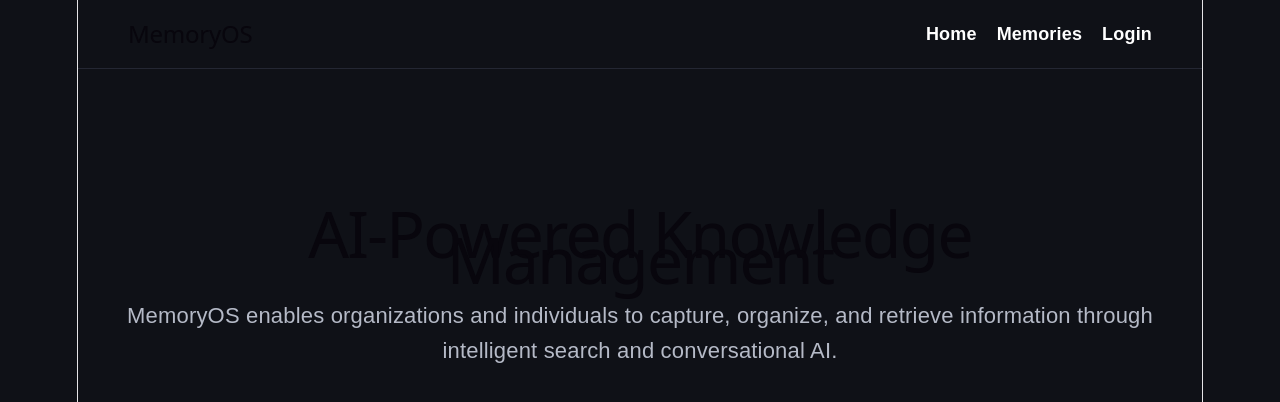
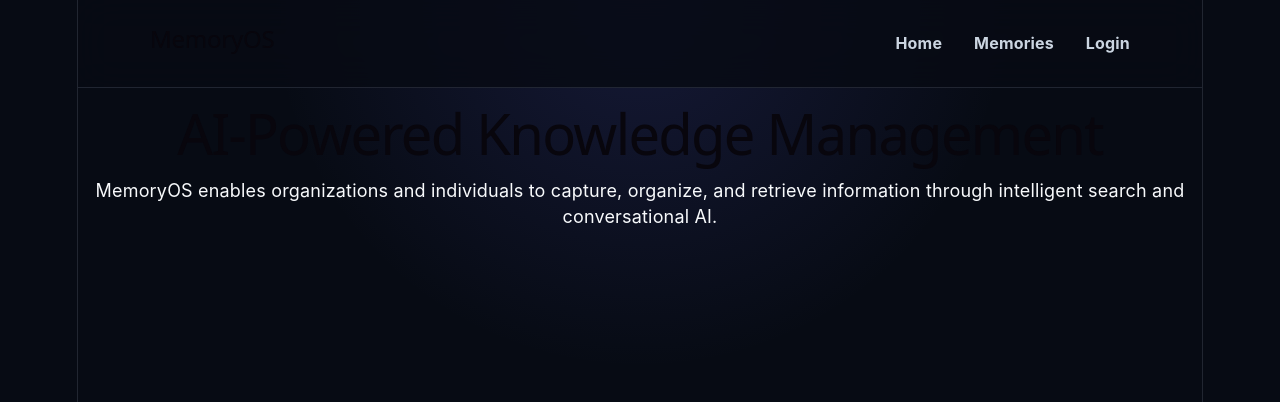
Before and after one commit to Shazeeda/MemoryOS, a React app in the folder frontend/: page / in a window 1280 px wide. Shown: the top 402 px of the page. Built offline with nearby package versions, Linux system fonts and the light colour scheme; the HTML template or start-up script is replaced by a standard one.

Commit message:
Polish MemoryOS SaaS UI

```diff
--- a/frontend/src/App.css
+++ b/frontend/src/App.css
@@ -1,65 +1,329 @@
+* {
+  box-sizing: border-box;
+}
+
+:root {
+  --bg: #070b14;
+  --panel: #0f172a;
+  --panel-soft: #111827;
+  --border: rgba(148, 163, 184, 0.18);
+  --border-strong: rgba(148, 163, 184, 0.28);
+  --text: #f8fafc;
+  --muted: #94a3b8;
+  --muted-light: #cbd5e1;
+  --accent: #818cf8;
+  --accent-soft: rgba(129, 140, 248, 0.16);
+}
+
+html {
+  scroll-behavior: smooth;
+}
+
 body {
   margin: 0;
-  font-family: Arial, sans-serif;
-  background: #0f1117;
-  color: white;
+  min-height: 100vh;
+  background:
+    radial-gradient(circle at top, rgba(99, 102, 241, 0.16), transparent 36%),
+    var(--bg);
+  color: var(--text);
+  font-family: Inter, system-ui, -apple-system, BlinkMacSystemFont, "Segoe UI", sans-serif;
+}
+
+a {
+  color: inherit;
+  text-decoration: none;
+}
+
+button,
+input,
+textarea {
+  font-family: inherit;
 }
 
 nav {
+  width: 100%;
+  min-height: 88px;
+  padding: 0 72px;
   display: flex;
+  align-items: center;
   justify-content: space-between;
-  align-items: center;
-  padding: 24px 48px;
-  border-bottom: 1px solid #242733;
-}
-nav h2 {
-  margin: 0;
+  border-bottom: 1px solid var(--border);
+  background: rgba(7, 11, 20, 0.86);
+  backdrop-filter: blur(18px);
+  position: sticky;
+  top: 0;
+  z-index: 10;
 }
 
-main {
-  max-width: 1200px;
+nav h1 {
+  margin: 0;
+  font-size: 28px;
+  font-weight: 800;
+  letter-spacing: -0.05em;
+}
+
+nav div {
+  display: flex;
+  align-items: center;
+  gap: 32px;
+}
+
+nav a {
+  color: var(--muted-light);
+  font-size: 16px;
+  font-weight: 700;
+  transition: color 0.2s ease;
+}
+
+nav a:hover {
+  color: var(--text);
+}
+
+.page {
+  min-height: calc(100vh - 88px);
+  padding: 72px 24px 96px;
+}
+
+.hero {
+  max-width: 1120px;
   margin: 0 auto;
-  padding: 120px 48px;
+  text-align: center;
+  padding: 96px 0;
+}
+
+.hero h1 {
+  margin: 0;
+  font-size: clamp(52px, 8vw, 98px);
+  line-height: 0.95;
+  letter-spacing: -0.08em;
+}
+
+.hero p {
+  max-width: 880px;
+  margin: 28px auto 0;
+  color: var(--muted);
+  font-size: clamp(20px, 2vw, 28px);
+  line-height: 1.5;
+}
+
+.memories-page {
+  width: min(100%, 980px);
+  margin: 0 auto;
+}
+
+.memories-header {
+  max-width: 780px;
+  margin: 0 auto 44px;
   text-align: center;
 }
 
-h1 {
-  font-size: 64px;
-  margin-bottom: 24px;
+.memories-header h1 {
+  margin: 0;
+  font-size: clamp(52px, 8vw, 92px);
+  line-height: 0.95;
+  letter-spacing: -0.08em;
 }
 
-p {
-  font-size: 22px;
-  line-height: 1.6;
-  color: #b5bac7;
+.memories-header p {
+  max-width: 660px;
+  margin: 22px auto 0;
+  color: var(--muted);
+  font-size: 21px;
+  line-height: 1.55;
 }
 
-button {
-  margin-top: 32px;
-  padding: 14px 28px;
-  border: none;
-  border-radius: 8px;
-  font-size: 16px;
-  cursor: pointer;
-  background: white;
-  color: black;
-  font-weight: 600;
+.memory-form {
+  width: min(100%, 720px);
+  margin: 0 auto 72px;
+  padding: 30px;
+  display: grid;
+  gap: 18px;
+  border: 1px solid var(--border-strong);
+  border-radius: 30px;
+  background:
+    linear-gradient(180deg, rgba(15, 23, 42, 0.98), rgba(15, 23, 42, 0.72)),
+    var(--panel);
+  box-shadow: 0 28px 90px rgba(0, 0, 0, 0.38);
 }
 
-nav {
-  display: flex;
-  justify-content: space-between;
-  align-items: center;
-  padding: 20px 50px;
+.memory-form input,
+.memory-form textarea {
+  width: 100%;
+  border: 1px solid rgba(148, 163, 184, 0.22);
+  border-radius: 20px;
+  background: rgba(2, 6, 23, 0.72);
+  color: var(--text);
+  font-size: 17px;
+  outline: none;
+  transition: border-color 0.2s ease, box-shadow 0.2s ease, background 0.2s ease;
 }
 
-.nav-links {
-  display: flex;
-  gap: 20px;
+.memory-form input {
+  height: 58px;
+  padding: 0 20px;
 }
 
-.nav-links a {
-  text-decoration: none;
+.memory-form textarea {
+  min-height: 170px;
+  padding: 20px;
+  resize: vertical;
+  line-height: 1.6;
+}
+
+.memory-form input::placeholder,
+.memory-form textarea::placeholder {
+  color: #64748b;
+}
+
+.memory-form input:focus,
+.memory-form textarea:focus {
+  border-color: var(--accent);
+  background: rgba(2, 6, 23, 0.88);
+  box-shadow: 0 0 0 4px var(--accent-soft);
+}
+
+.memory-form button {
+  height: 58px;
+  border: none;
+  border-radius: 18px;
+  background: linear-gradient(135deg, #6366f1, #4f46e5);
   color: white;
+  font-size: 17px;
+  font-weight: 700;
+  cursor: pointer;
+  transition: all 0.25s ease;
+}
+
+.memory-form button:hover {
+  transform: translateY(-2px);
+  box-shadow: 0 12px 30px rgba(99, 102, 241, 0.45);
+}
+
+.memory-list {
+  width: min(100%, 900px);
+  margin: 0 auto;
+  display: grid;
+  gap: 22px;
+}
+
+.memory-list h2 {
+  margin: 0 0 6px;
+  text-align: left;
+  font-size: 34px;
+  font-weight: 850;
+  letter-spacing: -0.05em;
+}
+
+.memory-card {
+  padding: 28px;
+  border: 1px solid var(--border);
+  border-radius: 26px;
+  background:
+    linear-gradient(180deg, rgba(17, 24, 39, 0.86), rgba(15, 23, 42, 0.74)),
+    var(--panel-soft);
+  box-shadow: 0 18px 48px rgba(0, 0, 0, 0.22);
+  transition: transform 0.22s ease, border-color 0.22s ease, box-shadow 0.22s ease;
+}
+
+.memory-card:hover {
+  transform: translateY(-4px);
+  border-color: rgba(129, 140, 248, 0.45);
+  box-shadow: 0 24px 60px rgba(0, 0, 0, 0.32);
+}
+
+.memory-card-header {
+  display: flex;
+  align-items: flex-start;
+  justify-content: space-between;
+  gap: 24px;
+  margin-bottom: 16px;
+}
+
+.memory-card-header h3 {
+  margin: 0;
+  color: var(--text);
+  font-size: 23px;
+  font-weight: 800;
+  letter-spacing: -0.04em;
+}
+
+.memory-card-header span {
+  flex-shrink: 0;
+  color: var(--muted);
+  font-size: 14px;
   font-weight: 600;
+  padding-top: 4px;
 }
+
+.memory-card p {
+  margin: 0;
+  color: var(--muted-light);
+  font-size: 17px;
+  line-height: 1.7;
+  text-align: left;
+}
+
+.empty-state {
+  padding: 44px;
+  text-align: center;
+  border: 1px dashed rgba(148, 163, 184, 0.3);
+  border-radius: 26px;
+  color: var(--muted);
+  background: rgba(15, 23, 42, 0.35);
+}
+
+@media (max-width: 720px) {
+  nav {
+    min-height: 76px;
+    padding: 0 22px;
+  }
+
+  nav h1 {
+    font-size: 24px;
+  }
+
+  nav div {
+    gap: 18px;
+  }
+
+  nav a {
+    font-size: 15px;
+  }
+
+  .page {
+    min-height: calc(100vh - 76px);
+    padding: 48px 18px 72px;
+  }
+
+  .hero {
+    padding: 64px 0;
+  }
+
+  .memories-header {
+    margin-bottom: 32px;
+  }
+
+  .memories-header p {
+    font-size: 18px;
+  }
+
+  .memory-form {
+    padding: 22px;
+    border-radius: 24px;
+    margin-bottom: 52px;
+  }
+
+  .memory-list h2 {
+    font-size: 28px;
+  }
+
+  .memory-card {
+    padding: 22px;
+    border-radius: 22px;
+  }
+
+  .memory-card-header {
+    flex-direction: column;
+    gap: 8px;
+  }
+}
--- a/frontend/src/components/MemoryCard.jsx
+++ b/frontend/src/components/MemoryCard.jsx
@@ -1,9 +1,19 @@
 function MemoryCard({ memory }) {
+  const formattedDate = new Date(memory.created_at).toLocaleDateString("en-US", {
+    month: "long",
+    day: "numeric",
+    year: "numeric",
+  });
+
   return (
-    <div className="memory-card">
-      <h3>{memory.title}</h3>
+    <article className="memory-card">
+      <div className="memory-card-header">
+        <h3>{memory.title}</h3>
+        <span>{formattedDate}</span>
+      </div>
+
       <p>{memory.content}</p>
-    </div>
+    </article>
   );
 }
 
--- a/frontend/src/components/MemoryList.jsx
+++ b/frontend/src/components/MemoryList.jsx
@@ -2,12 +2,18 @@ import MemoryCard from "./MemoryCard";
 
 function MemoryList({ memories }) {
   return (
-    <section>
+    <section className="memory-list">
       <h2>Saved Memories</h2>
 
-      {memories.map((memory) => (
-        <MemoryCard key={memory.id} memory={memory} />
-      ))}
+      {memories.length === 0 ? (
+        <div className="empty-state">
+          No memories saved yet. Add the first one above.
+        </div>
+      ) : (
+        memories.map((memory) => (
+          <MemoryCard key={memory.id} memory={memory} />
+        ))
+      )}
     </section>
   );
 }
--- a/frontend/src/pages/Memories.jsx
+++ b/frontend/src/pages/Memories.jsx
@@ -22,11 +22,20 @@ function Memories() {
   }, []);
 
   return (
-    <div>
-      <h1>Memories</h1>
-      <MemoryForm onSaveMemory={handleSaveMemory} />
-      <MemoryList memories={memories} />
-    </div>
+    <main className="page">
+      <section className="memories-page">
+        <div className="memories-header">
+          <h1>Memory Vault</h1>
+          <p>
+            Capture important knowledge, organize institutional memory, and
+            retrieve what matters later.
+          </p>
+        </div>
+
+        <MemoryForm onSaveMemory={handleSaveMemory} />
+        <MemoryList memories={memories} />
+      </section>
+    </main>
   );
 }
 
```
